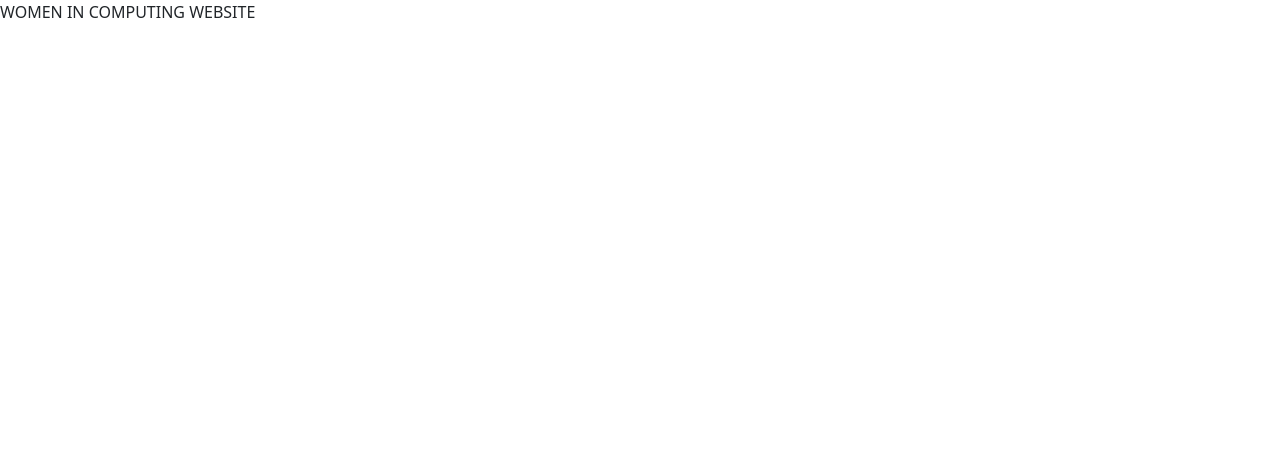
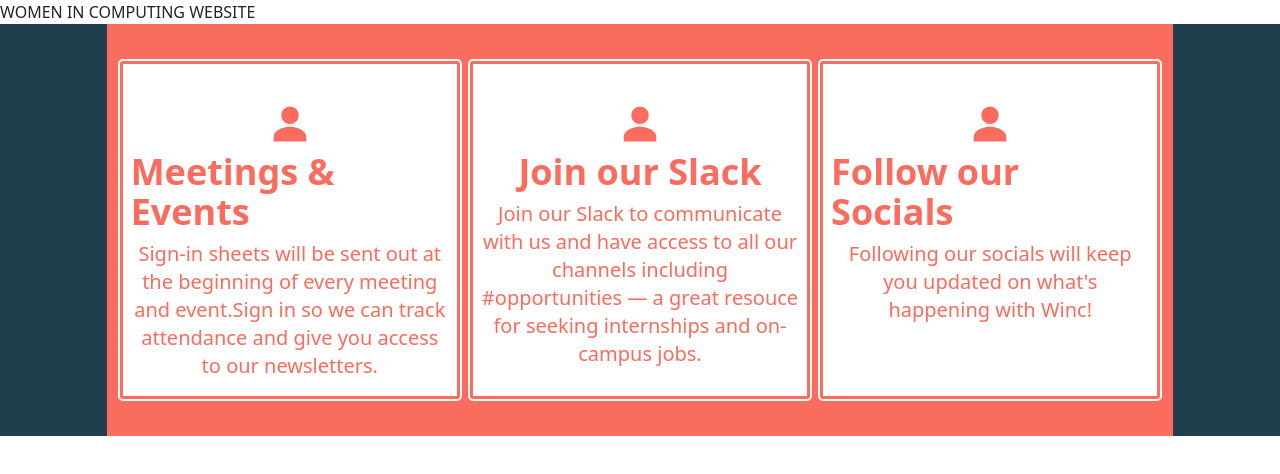
Before and after one commit to acm-ucr/winc-website, a Next.js app: page / in a window 1280 px wide. Shown: the top 474 px of the page. Built offline with nearby package versions, Linux system fonts and the light colour scheme.

Commit message:
added service component

```diff
--- a/src/app/page.js
+++ b/src/app/page.js
@@ -1,5 +1,10 @@
+import Services from "@/components/about/Services";
 const Home = () => {
-  return <>WOMEN IN COMPUTING WEBSITE</>;
+  return (
+    <>
+      WOMEN IN COMPUTING WEBSITE <Services />
+    </>
+  );
 };
 
 export default Home;
--- /dev/null
+++ b/src/components/about/Service.js
@@ -0,0 +1,16 @@
+"use client";
+import React from "react";
+// style the component here
+const Service = ({ icon, info, description }) => {
+  return (
+    <div
+      className={`flex flex-col font urbanist w-full font-bold text-4xl items-center px-2 pt-10 rounded-lg border-double border-8  border-winc-pink text-winc-pink bg-winc-white`}
+    >
+      {icon}
+      <div className="py-2">{info}</div>
+      <p className="text-xl font-thin text-center mx-auto">{description}</p>
+    </div>
+  );
+};
+
+export default Service;
--- /dev/null
+++ b/src/components/about/Services.js
@@ -0,0 +1,33 @@
+"use client";
+import React from "react";
+import { IoPersonSharp } from "react-icons/io5";
+
+import Service from "./Service";
+
+// style the background rectangle here
+
+const Services = () => {
+  return (
+    <div className="flex justify-center items-center bg-winc-black w-full">
+      <div className="bg-winc-pink flex flex-row px-2 w-10/12 p-8">
+        <Service
+          icon={<IoPersonSharp size={40} />}
+          info="Meetings & Events"
+          description="Sign-in sheets will be sent out at the beginning of every meeting and event.Sign in so we can track attendance and give you access to our newsletters."
+        />
+        <Service
+          icon={<IoPersonSharp size={40} />}
+          info="Join our Slack"
+          description="Join our Slack to communicate with us and have access to all our channels including #opportunities — a great resouce for seeking internships and on-campus jobs."
+        />
+        <Service
+          icon={<IoPersonSharp size={40} />}
+          info="Follow our Socials"
+          description="Following our socials will keep you updated on what's happening with Winc!"
+        />
+      </div>
+    </div>
+  );
+};
+
+export default Services;
--- a/src/components/board/Service.js
+++ /dev/null
@@ -1,7 +0,0 @@
-import React from "react";
-
-const Service = () => {
-  return <div>Service</div>;
-};
-
-export default Service;
```
